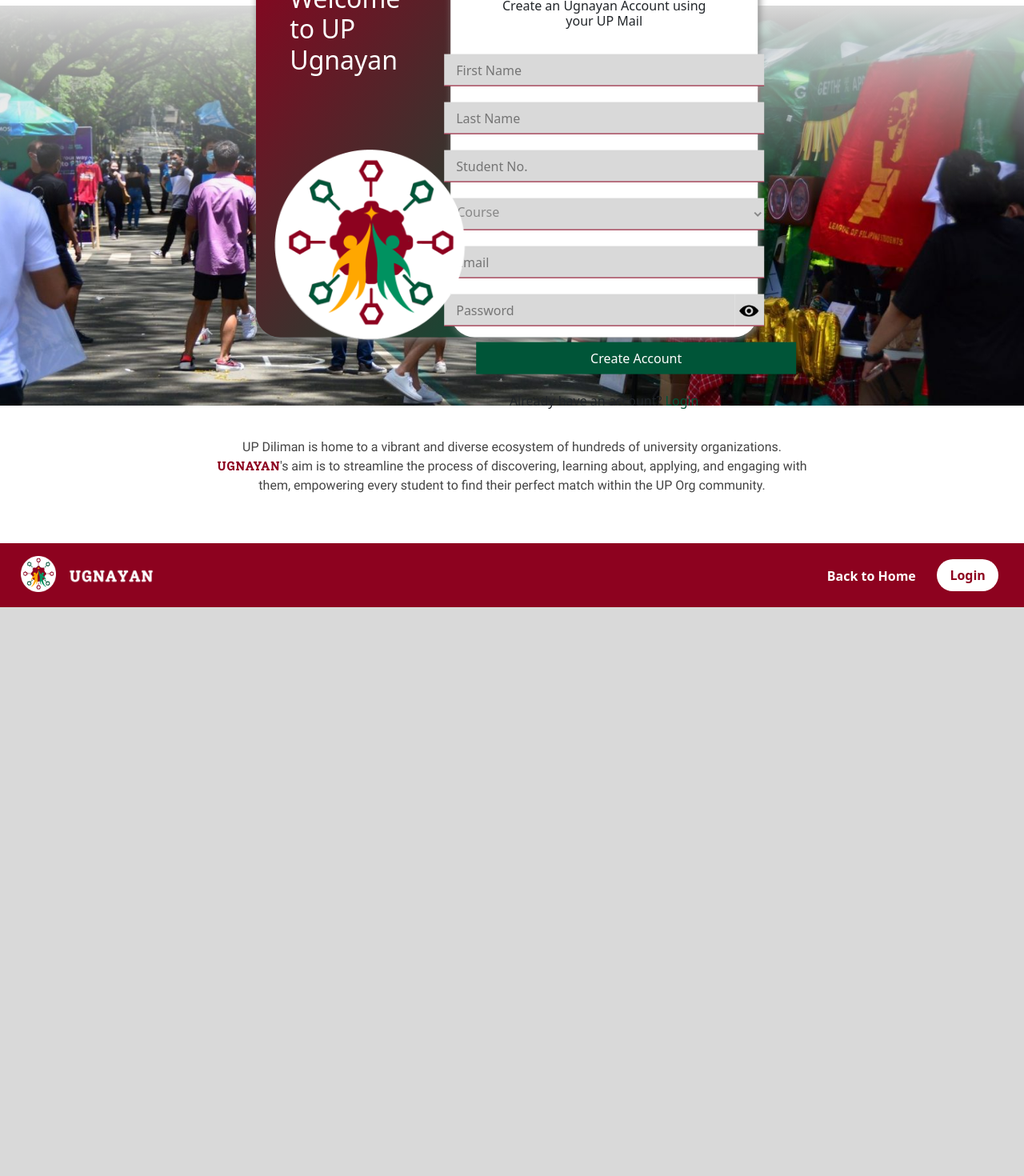
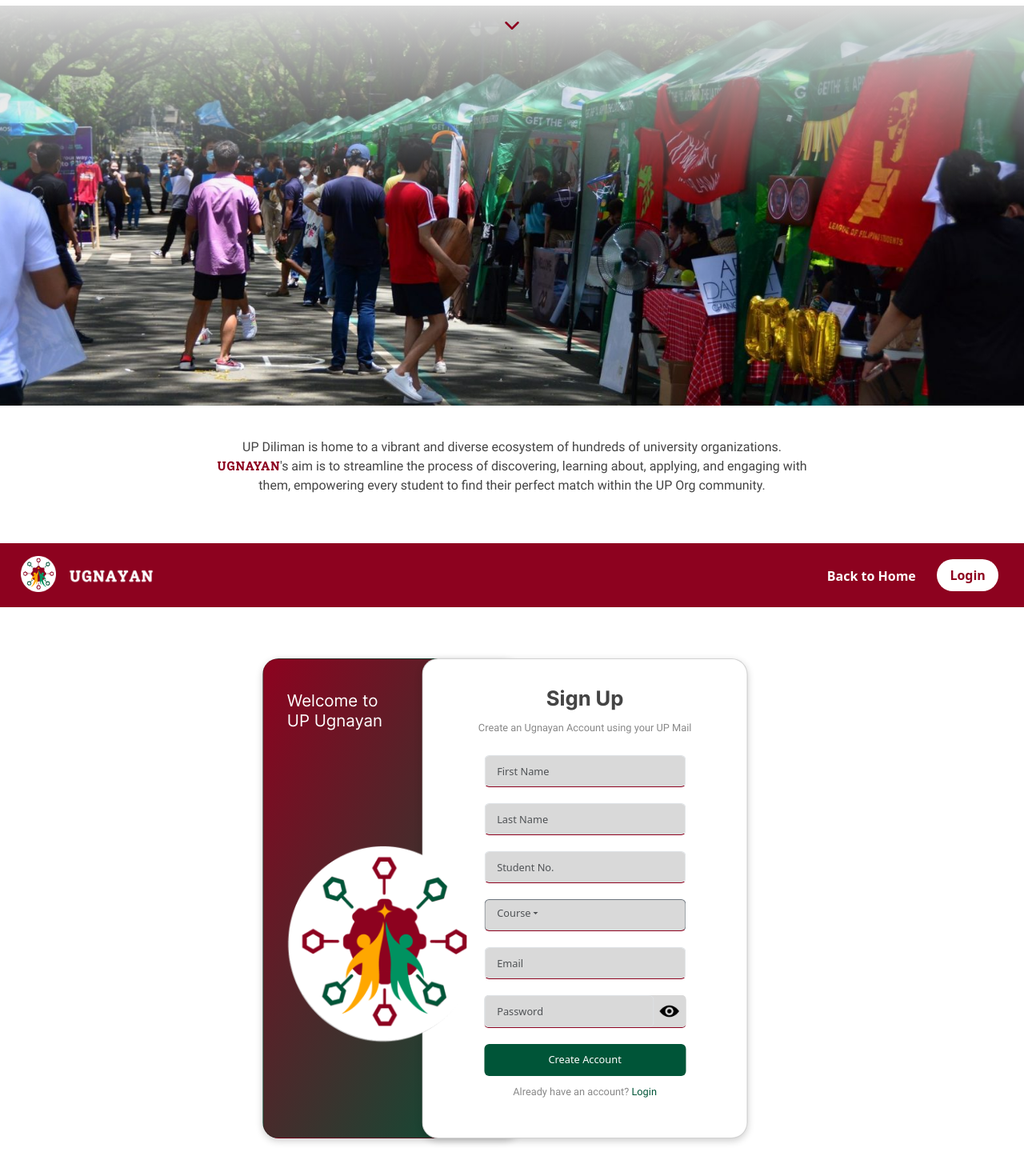
Before and after one commit to radianceeeeeeee/ugnayan-app, a React (Vite) app: page /signup in a window 1280 px wide. Shown: the part 260-1730 px from the top of the page at 80% size. Built offline with nearby package versions, Linux system fonts and the light colour scheme.

Commit message:
Remade Sign-up Page Using Bootstrap

```diff
--- a/src/pages/SignUp/SignUp.css
+++ b/src/pages/SignUp/SignUp.css
@@ -1,3 +1,18 @@
+@font-face {
+  font-family: "Solway";
+  src: url("/src/assets/fonts/solway/Solway-Bold.otf") format("opentype");
+}
+
+@font-face {
+  font-family: "Inter";
+  src: url("/src/assets/fonts/Inter/Inter.ttf") format("truetype");
+}
+
+@font-face {
+  font-family: "Roboto";
+  src: url("/src/assets/fonts/Roboto/Roboto-Regular.ttf") format("truetype");
+}
+
 .signup-page {
   background-color: #ffffff;
   color: #8d021f;
@@ -10,120 +25,110 @@
   margin: 0.5vw;
 }
 
-.app-body {
-  background-color: #d9d9d9;
-  height: 90vh;
-
-  display: flex;
-  flex-direction: column;
-  align-items: center;
-
-  text-align: center;
-}
-
-.app-signup-bg-text {
-  color: #ffffff;
-  transform: translate(-40%, 30%);
-  width: 13vw;
-}
-
 .app-signup-logo {
   width: 20vw;
   height: 20vw;
-  transform: translate(-115%, -135%);
+  transform: translate(-100%, -125%);
+  position: fixed;
 }
 
-.app-signup-background {
+.signup-form {
+  border-radius: 20px;
+  box-shadow: 0 3px 10px rgb(0 0 0 / 0.2);
+  height: 600px;
+
+  transform: translate(-20%);
+  position: relative;
+}
+.signup-background {
   background-image: linear-gradient(to right bottom, #8d021f, #005538);
-  text-align: left;
-  position: absolute;
-  top: 50%;
-  left: 40%;
-  transform: translate(-50%, -45%);
+  border-radius: 20px;
+  box-shadow: 0 3px 10px rgb(0 0 0 / 0.2);
+  height: 600px;
+  transform: translate(20%);
 
-  display: flex;
-  flex-direction: column;
-  align-items: center;
-  width: 30vw;
-  height: 40vw;
-  padding: 2.5vw;
-
-  border-radius: 30px;
-  box-shadow: 2px 2px 10px #888888;
-
-  z-index: 400;
+  position: relative;
 }
 
-.app-signup {
-  background-color: #ffffff;
-  position: absolute;
-  top: 50%;
-  left: 50%;
-  transform: translate(-20%, -45%);
-
-  display: flex;
-  flex-direction: column;
-  align-items: center;
-  width: 30vw;
-  height: 40vw;
-  padding: 2.5vw;
-
-  border-radius: 30px;
-  box-shadow: 2px 2px 10px #888888;
-  z-index: 450;
+.signup-bg-text {
+  padding-top: 40px;
+  padding-left: 30px;
+  color: #ffffff;
+  width: 13vw;
+  font-family: "Inter";
+  font-weight: normal;
+  font-size: 1.6vw;
 }
 
-.font-link {
-  font-family: 'Inter';
+.signup-text {
+  padding-top: 30px;
+  text-align: center;
+  font-family: "Inter";
+  font-weight: bold;
+  color: #444444;
+  font-size: 2vw;
 }
 
-.app-signup * {
-  width: 20vw;
+.signup-subtext {
+  text-align: center;
+  font-family: "Roboto";
+  color: #888888;
+  font-size: 1vw;
 }
 
-.app-header-logo {
-  width: 3.5vw;
-  height: 3.5vw;
+.signup-inputs {
+  margin: auto;
+  width: 70%;
 }
 
 .signup-input {
   background-color: #d9d9d9;
-  border: none;
-  width: 50vh;
   height: 5vh;
+  width: 100%;
   padding-left: 15px;
   padding-top: 10px;
   padding-bottom: 10px;
   border-bottom: 1px solid #8d021f;
   margin-bottom: 2.5vh;
+  text-align: left;
+  font-size: 1vw;
+  color: #000000;
 }
 
 .signup-input-select {
   background-color: #d9d9d9;
-  border: none;
-  width: 50vh;
   height: 5vh;
-  padding-left: 12px;
-  padding-top: 5px;
+  width: 100%;
+  padding-left: 15px;
   padding-bottom: 10px;
   border-bottom: 1px solid #8d021f;
   margin-bottom: 2.5vh;
-  color: #888888;
+  font-size: 1vw;
+  color: rgb(80, 83, 86);
+  text-align: left;
 }
 
-.create-acc-button {
+.signup-input-password {
+  background-color: #d9d9d9;
   height: 5vh;
-  width: 50vh;
-  transform: translate(-8%);
-  background-color: #005538;
-  color: #ffffff;
-  border: none;
+  width: 100%;
+  padding-left: 15px;
+  padding-top: 10px;
+  padding-bottom: 10px;
+
+  text-align: left;
+  font-size: 1vw;
+  color: #000000;
 }
 
 .signup-password-blank {
   display: flex;
   flex-direction: row;
-  width: 50vh;
+  background-color: rgb(217, 217, 217);
+  margin-bottom: 2.5vh;
+  width: 100%;
+  border-radius: 5px;
+  border-bottom: 1px solid #8d021f;
 }
 
 .signup-password-hide,
@@ -132,6 +137,8 @@
   height: 3vh;
   margin-left: auto;
   margin-right: 0;
+
+  transform: translate(-20%);
 }
 
 .signup-show-password {
@@ -140,7 +147,16 @@
 
   background-color: #d9d9d9;
   border: none;
-  border-bottom: 1px solid #8d021f;
+}
+
+.create-acc-button {
+  height: 5vh;
+  width: 100%;
+  background-color: #005538;
+  color: #ffffff;
+  border: none;
+  font-size: 1vw;
+  margin-bottom: 1.25vh;
 }
 
 .login-link {
--- /dev/null
+++ b/src/pages/SignUp/SignUpBackground.tsx
@@ -0,0 +1,16 @@
+import React, { useState } from "react";
+import { Link } from "react-router-dom";
+import "./SignUp.css";
+import "bootstrap/dist/css/bootstrap.min.css";
+
+
+export default function SignUpBackground() {
+  return (
+    <div>
+      <div className="card signup-background">
+        <h3 className="card-title signup-bg-text">Welcome to UP Ugnayan</h3>
+
+      </div>
+    </div>
+  );
+}
--- /dev/null
+++ b/src/pages/SignUp/SignUpForm.tsx
@@ -0,0 +1,121 @@
+import React, { useState } from "react";
+import { Link } from "react-router-dom";
+import "bootstrap/dist/css/bootstrap.min.css";
+import "./SignUp.css";
+import Dropdown from "react-bootstrap/Dropdown";
+import showEye from "../../assets/eye.png";
+import hideEye from "../../assets/hidden.png";
+import logo from "../../assets/logo_placeholder.png";
+
+export default function SignUpForm() {
+  const courses = ["BS Computer Science", "BS Mathematics"];
+  const [selectedCourse, setSelectedCourse] = useState("Course");
+  const [showPassword, setShowPassword] = useState(false);
+  const [password, setPassword] = useState("");
+
+  const handleCourseChange = (selectedCourse: string) => {
+    setSelectedCourse(selectedCourse);
+  };
+
+  return (
+    <div>
+      <div className="card signup-form">
+        <div className="card-title signup-text">Sign Up</div>
+        <div className="card-title signup-subtext">
+          Create an Ugnayan Account using your UP Mail
+        </div>
+        <div className="card-body signup-inputs">
+          <input
+            type="text"
+            className="form-control signup-input"
+            id="first-name"
+            placeholder="First Name"
+            required
+          ></input>
+          <input
+            type="text"
+            className="form-control signup-input"
+            id="last-name"
+            placeholder="Last Name"
+            required
+          ></input>
+          <input
+            type="text"
+            className="form-control signup-input"
+            id="student-no"
+            placeholder="Student No."
+            required
+          ></input>
+          <Dropdown
+            onSelect={(eventKey) => handleCourseChange(eventKey as string)}
+          >
+            <Dropdown.Toggle
+              variant="secondary"
+              id="dropdown-basic"
+              className="signup-input-select"
+            >
+              {selectedCourse}
+            </Dropdown.Toggle>
+
+            <Dropdown.Menu>
+              {courses.map((course) => (
+                <Dropdown.Item key={course} eventKey={course}>
+                  {course}
+                </Dropdown.Item>
+              ))}
+            </Dropdown.Menu>
+          </Dropdown>
+
+          <input
+            type="email"
+            className="form-control signup-input"
+            id="email"
+            placeholder="Email"
+            required
+          ></input>
+
+          <div className="signup-password-blank">
+            <input
+              type={showPassword ? "text" : "password"}
+              placeholder="Password"
+              className="form-control signup-input-password"
+              value={password}
+              onChange={(e) => setPassword(e.target.value)}
+            />
+            <button
+              className="btn signup-show-password"
+              onClick={() => setShowPassword(!showPassword)}
+            >
+              {showPassword ? (
+                <img
+                  src={hideEye}
+                  alt="Logo"
+                  className="signup-password-hide"
+                ></img>
+              ) : (
+                <img
+                  src={showEye}
+                  alt="Logo"
+                  className="signup-password-show"
+                ></img>
+              )}
+            </button>
+          </div>
+          <Link to="/login">
+            <button type="button" className="btn btn-primary create-acc-button">
+              Create Account
+            </button>
+          </Link>
+          <br></br>
+          <div className="signup-subtext">
+            Already have an account?{" "}
+            <Link to="/login" className="login-link">
+              Login
+            </Link>
+          </div>
+          <img src={logo} alt="Logo" className="app-signup-logo" />
+        </div>
+      </div>
+    </div>
+  );
+}
--- a/src/pages/SignUp/SignUpPage.tsx
+++ b/src/pages/SignUp/SignUpPage.tsx
@@ -1,103 +1,20 @@
-import React, { useState } from "react";
-import { Link } from "react-router-dom";
-import "./SignUp.css";
-import logo from "../../assets/logo_placeholder.png";
 import Navbar from "../Navbar/Navbar";
-import showEye from "../../assets/eye.png";
-import hideEye from "../../assets/hidden.png";
-
-// https://www.geeksforgeeks.org/how-to-show-and-hide-password-in-reactjs/
-// Used for showing and hiding password
-
-const courses = ["BS Computer Science", "BS Mathematics"];
+import "bootstrap/dist/css/bootstrap.min.css";
+import SignUpForm from "./SignUpForm";
+import SignUpBackground from "./SignUpBackground";
 
 export default function SignUpPage() {
-  const [password, setPassword] = useState("");
-  const [showPassword, setShowPassword] = useState(false);
-  const [selectedCourse, setSelectedCourse] = useState("");
-
   return (
     <div>
       <Navbar currentPage={"signin"} />
-      <div className="app-body">
-        <div className="app-signup-background">
-          <div className="app-signup-bg-text">
-            <h2>Welcome to UP Ugnayan</h2>
+      <div className="container ">
+        <div className="row justify-content-md-center">
+          <div className="col-4 ">
+            <SignUpBackground></SignUpBackground>
           </div>
-        </div>
-        <div className="app-signup">
-          <h1>
-            <b>Sign Up</b>
-          </h1>
-          <h6>Create an Ugnayan Account using your UP Mail</h6>
-          <br />
-          <input
-            type="text"
-            placeholder="First Name"
-            className="signup-input"
-          />
-          <input type="text" placeholder="Last Name" className="signup-input" />
-          <input
-            type="text"
-            placeholder="Student No."
-            className="signup-input"
-          />
-          <select
-            value={selectedCourse}
-            onChange={(e) => {
-              courses.includes(e.target.value)
-                ? (e.target.style.color = "#000000")
-                : (e.target.style.color = "#888888");
-              setSelectedCourse(e.target.value);
-            }}
-            className="signup-input-select"
-          >
-            <option value="">Course</option>
-            {courses.map((course) => (
-              <option key={course} value={course}>
-                {course}
-              </option>
-            ))}
-          </select>
-          <input type="email" placeholder="Email" className="signup-input" />
-          <div className="signup-password-blank">
-            <input
-              type={showPassword ? "text" : "password"}
-              placeholder="Password"
-              className="signup-input"
-              value={password}
-              onChange={(e) => setPassword(e.target.value)}
-            />
-            <button
-              className="signup-show-password"
-              onClick={() => setShowPassword(!showPassword)}
-            >
-              {showPassword ? (
-                <img
-                  src={hideEye}
-                  alt="Logo"
-                  className="signup-password-hide"
-                ></img>
-              ) : (
-                <img
-                  src={showEye}
-                  alt="Logo"
-                  className="signup-password-show"
-                ></img>
-              )}
-            </button>
+          <div className="col-5">
+            <SignUpForm></SignUpForm>
           </div>
-          <Link to="/login">
-            <button className="create-acc-button">Create Account</button>
-          </Link>
-          <br />
-          <h6>
-            Already have an account?{" "}
-            <Link to="/login" className="login-link">
-              Login
-            </Link>
-          </h6>
-          <img src={logo} alt="Logo" className="app-signup-logo" />
         </div>
       </div>
     </div>
```
